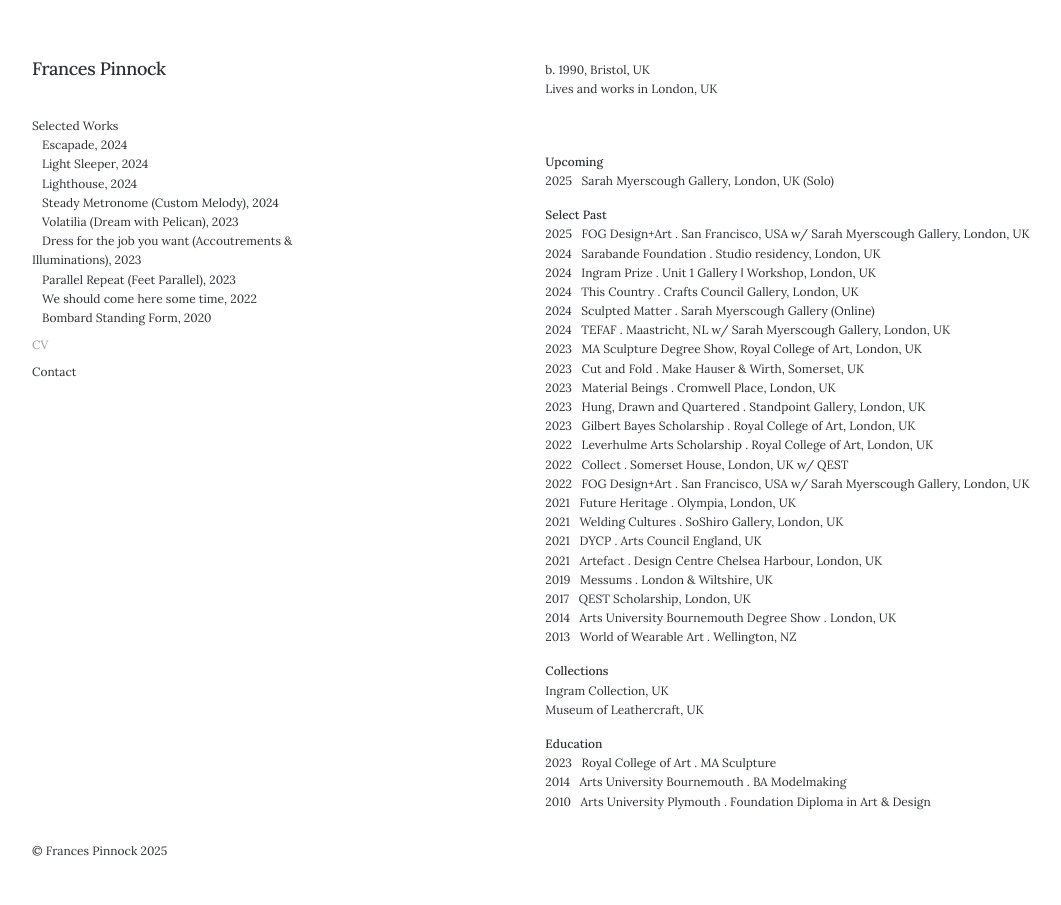
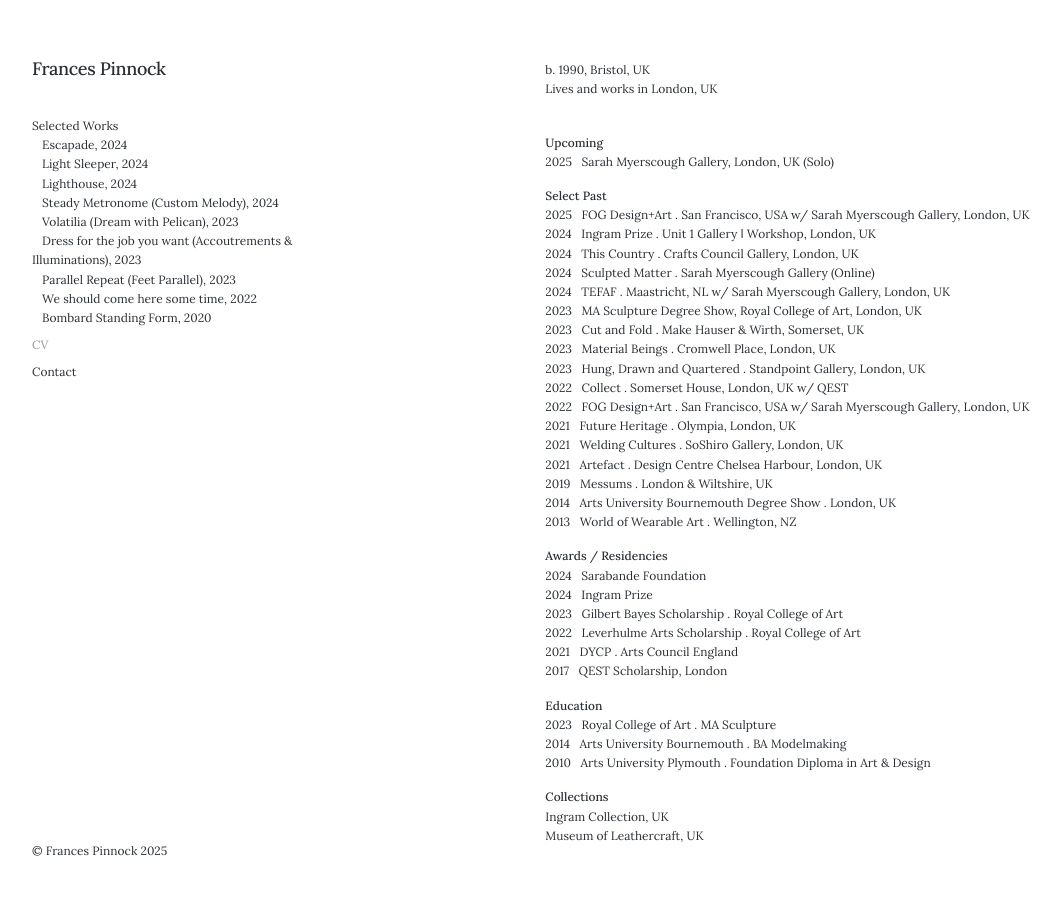
Before and after one commit to francespinnock/francespinnock.github.io, a Jekyll site: the page built from _pages/cv.md, in a window 1280 px wide. Shown: the whole page, without its empty margins (28-1089 px from the left). Built offline with Jekyll 4.4.1, drawn with Linux system fonts in a browser that asks for light colours; nearby versions of some CDN libraries; some web fonts are replaced.

Commit message:
Update cv.md

```diff
--- a/_pages/cv.md
+++ b/_pages/cv.md
@@ -7,14 +7,12 @@ description: Frances Pinnock - CV
 b. 1990, Bristol, UK
 Lives and works in London, UK
 <br />
-<br />
 
 **Upcoming**
 2025&nbsp;&nbsp;&nbsp;Sarah Myerscough Gallery, London, UK (Solo)
 
 **Select Past**
 2025&nbsp;&nbsp;&nbsp;FOG Design+Art . San Francisco, USA w/ Sarah Myerscough Gallery, London, UK
-2024&nbsp;&nbsp;&nbsp;Sarabande Foundation . Studio residency, London, UK
 2024&nbsp;&nbsp;&nbsp;Ingram Prize . Unit 1 Gallery ǀ Workshop, London, UK
 2024&nbsp;&nbsp;&nbsp;This Country . Crafts Council Gallery, London, UK
 2024&nbsp;&nbsp;&nbsp;Sculpted Matter . Sarah Myerscough Gallery (Online)
@@ -23,24 +21,28 @@ Lives and works in London, UK
 2023&nbsp;&nbsp;&nbsp;Cut and Fold . Make Hauser & Wirth, Somerset, UK
 2023&nbsp;&nbsp;&nbsp;Material Beings . Cromwell Place, London, UK
 2023&nbsp;&nbsp;&nbsp;Hung, Drawn and Quartered . Standpoint Gallery, London, UK
-2023&nbsp;&nbsp;&nbsp;Gilbert Bayes Scholarship . Royal College of Art, London, UK
-2022&nbsp;&nbsp;&nbsp;Leverhulme Arts Scholarship . Royal College of Art, London, UK
 2022&nbsp;&nbsp;&nbsp;Collect . Somerset House, London, UK  w/ QEST
 2022&nbsp;&nbsp;&nbsp;FOG Design+Art . San Francisco, USA w/ Sarah Myerscough Gallery, London, UK
 2021&nbsp;&nbsp;&nbsp;Future Heritage . Olympia, London, UK
 2021&nbsp;&nbsp;&nbsp;Welding Cultures . SoShiro Gallery, London, UK
-2021&nbsp;&nbsp;&nbsp;DYCP . Arts Council England, UK
 2021&nbsp;&nbsp;&nbsp;Artefact . Design Centre Chelsea Harbour, London, UK
 2019&nbsp;&nbsp;&nbsp;Messums . London & Wiltshire, UK
-2017&nbsp;&nbsp;&nbsp;QEST Scholarship, London, UK
 2014&nbsp;&nbsp;&nbsp;Arts University Bournemouth Degree Show . London, UK
 2013&nbsp;&nbsp;&nbsp;World of Wearable Art . Wellington, NZ
 
-**Collections**
-Ingram Collection, UK
-Museum of Leathercraft, UK
+**Awards / Residencies**
+2024&nbsp;&nbsp;&nbsp;Sarabande Foundation
+2024&nbsp;&nbsp;&nbsp;Ingram Prize
+2023&nbsp;&nbsp;&nbsp;Gilbert Bayes Scholarship . Royal College of Art
+2022&nbsp;&nbsp;&nbsp;Leverhulme Arts Scholarship . Royal College of Art
+2021&nbsp;&nbsp;&nbsp;DYCP . Arts Council England
+2017&nbsp;&nbsp;&nbsp;QEST Scholarship, London
 
 **Education**
 2023&nbsp;&nbsp;&nbsp;Royal College of Art . MA Sculpture
 2014&nbsp;&nbsp;&nbsp;Arts University Bournemouth . BA Modelmaking
 2010&nbsp;&nbsp;&nbsp;Arts University Plymouth . Foundation Diploma in Art & Design
+
+**Collections**
+Ingram Collection, UK
+Museum of Leathercraft, UK
```
